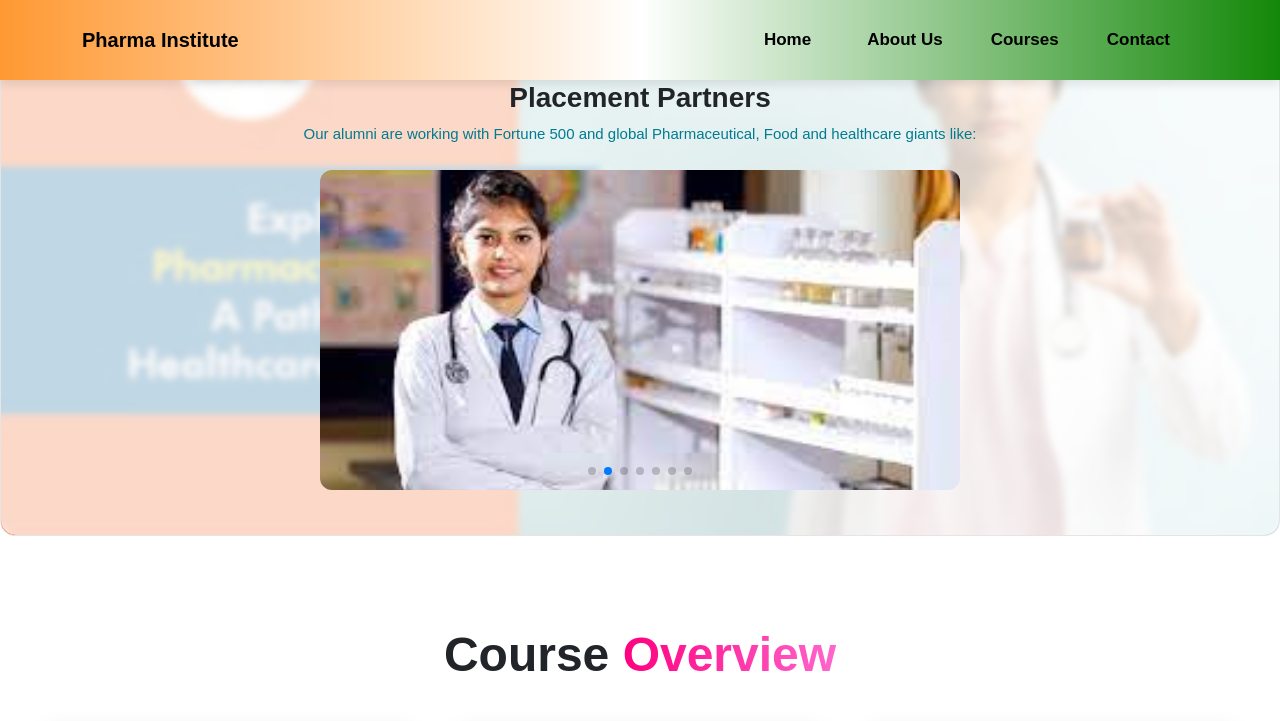
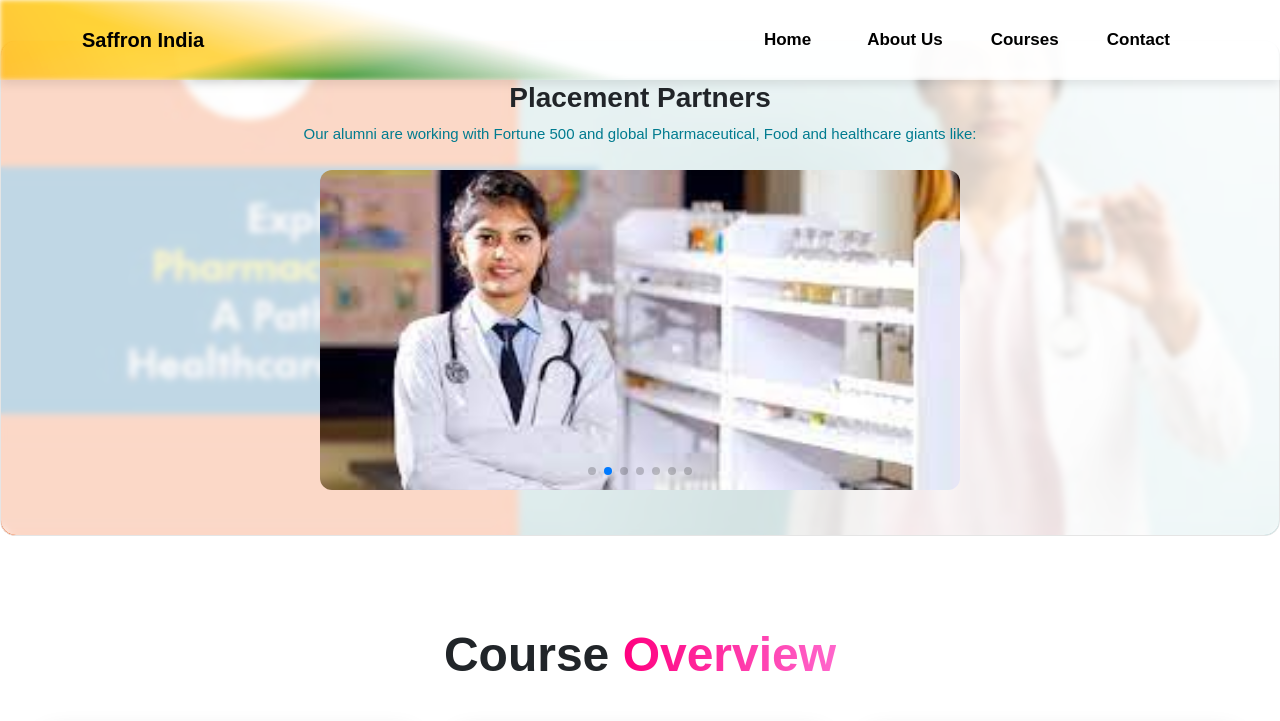
Before and after one commit to Biradar2288Sudharani/Saffron, a plain HTML site: page index.html in a window 1280 px wide. Shown: the top 721 px of the page. Drawn offline with nearby package versions, Linux system fonts and the light colour scheme.

Commit message:
nav bar color related updations

```diff
--- a/index.html
+++ b/index.html
@@ -3,7 +3,7 @@
 <head>
     <meta charset="UTF-8">
     <meta name="viewport" content="width=device-width, initial-scale=1.0">
-    <title>Saffron</title>
+    <title>Saffron India</title>
     <link href="https://cdn.jsdelivr.net/npm/bootstrap@5.3.3/dist/css/bootstrap.min.css" rel="stylesheet">
     <link rel="stylesheet" href="style.css">
     <link rel="stylesheet" href="https://cdn.jsdelivr.net/npm/bootstrap-icons@1.11.1/font/bootstrap-icons.css">
@@ -14,7 +14,7 @@
     <!-- NAVBAR -->
     <nav class="navbar navbar-expand-lg tri-color-nav fixed-top">
     <div class="container">
-        <a class="navbar-brand fw-bold" href="#">Pharma Institute</a>
+        <a class="navbar-brand fw-bold" href="#">Saffron India</a>
         <button class="navbar-toggler" type="button" data-bs-toggle="collapse" data-bs-target="#navbars">
             <span class="navbar-toggler-icon bg-light"></span>
         </button>
--- a/style.css
+++ b/style.css
@@ -3,15 +3,43 @@
 =========================================== */
 .saffron-navbar,
 .tri-color-nav {
-    background: linear-gradient(to right, #FF9933, white, #138808);
-    padding: 12px 0;
-    height: 80px;
-    position: fixed;       /* 🔥 Navbar stays constant */
+    position: fixed;       /* Navbar stays fixed */
     top: 0;
     left: 0;
     width: 100%;
-    z-index: 2000;         /* Always above all elements */
+    height: 80px;
+    padding: 12px 0;
+    z-index: 2000;         /* Always on top */
     box-shadow: 0 4px 10px rgba(0,0,0,0.1);
+    overflow: hidden;      /* Required for ::before effect */
+    background: none;      /* Remove old gradient */
+    color: #000;           /* Text color */
+}
+
+/* Soft diagonal brush effect for Indian flag colors */
+.saffron-navbar::before,
+.tri-color-nav::before {
+    content: "";
+    position: absolute;
+    inset: 0;
+    background:
+        linear-gradient(165deg, #ff7b00 0%, #ff9933 28%, transparent 40%),   /* Saffron shade */
+        linear-gradient(195deg, #ffffff 20%, #ffffff 60%, transparent 80%),  /* White */
+        linear-gradient(210deg, #005d00 60%, #138808 88%, #075800 100%);     /* Green */
+    background-blend-mode: screen;
+    filter: blur(2.6px) saturate(1.18);
+    opacity: 0.92;
+    z-index: -1;
+}
+
+/* Light overlay so text is readable */
+.saffron-navbar::after,
+.tri-color-nav::after {
+    content: "";
+    position: absolute;
+    inset: 0;
+    background: rgba(255, 255, 255, 0.15);
+    z-index: -1;
 }
 
 /* NAV LINKS */
```
Also changed, not shown: about_us.html (+2 -2 lines), contact.html (+2 -2 lines), courses.html (+2 -2 lines), enquiry.html (+2 -2 lines).
